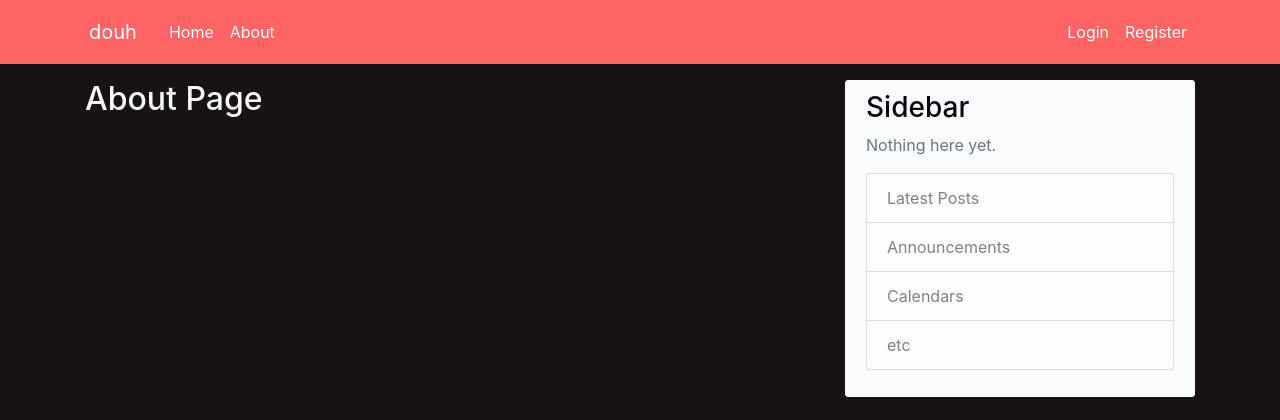
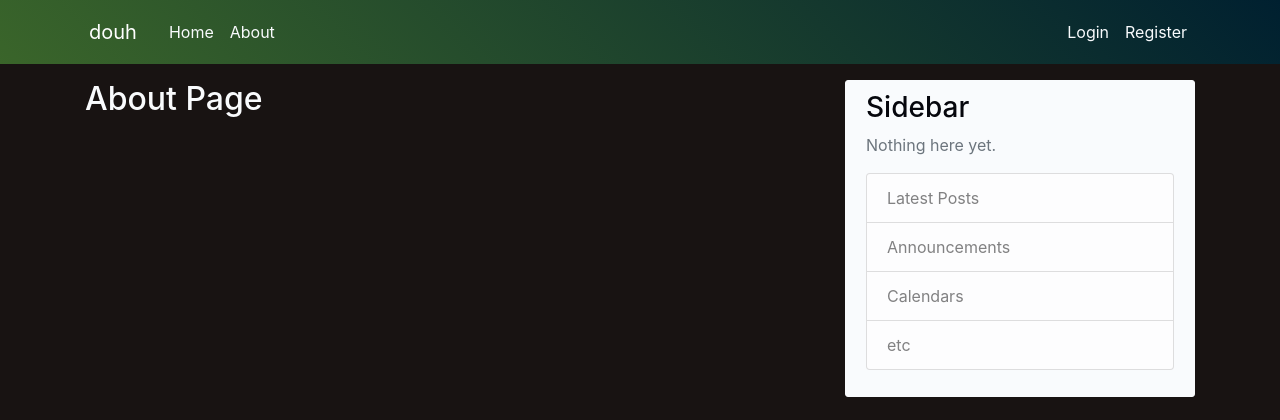
Before and after one commit to Ekimerton/Douh, a Flask app: page /lol in a window 1280 px wide. Shown: the top 420 px of the page. Run offline with Flask 2, Linux system fonts and the light colour scheme; some libraries are stand-ins or nearby versions.

Commit message:
new colors

```diff
--- a/Driver/static/main.css
+++ b/Driver/static/main.css
@@ -34,8 +34,7 @@ a:hover, .site-header .navbar-nav .nav-link:hover, .article-metadata a:hover {
 }
 
 .bg-steel {
-  background-color: rgb(255,101,101);
-  background-color: linear-gradient(45deg, rgba(255,101,101,1) 0%, rgba(255,50,50,1) 100%);;
+  background: linear-gradient(45deg, rgba(58,101,42,1) 0%, rgba(0,32,48,1) 100%);
 }
 
 .article-title, .subtitle {
```
